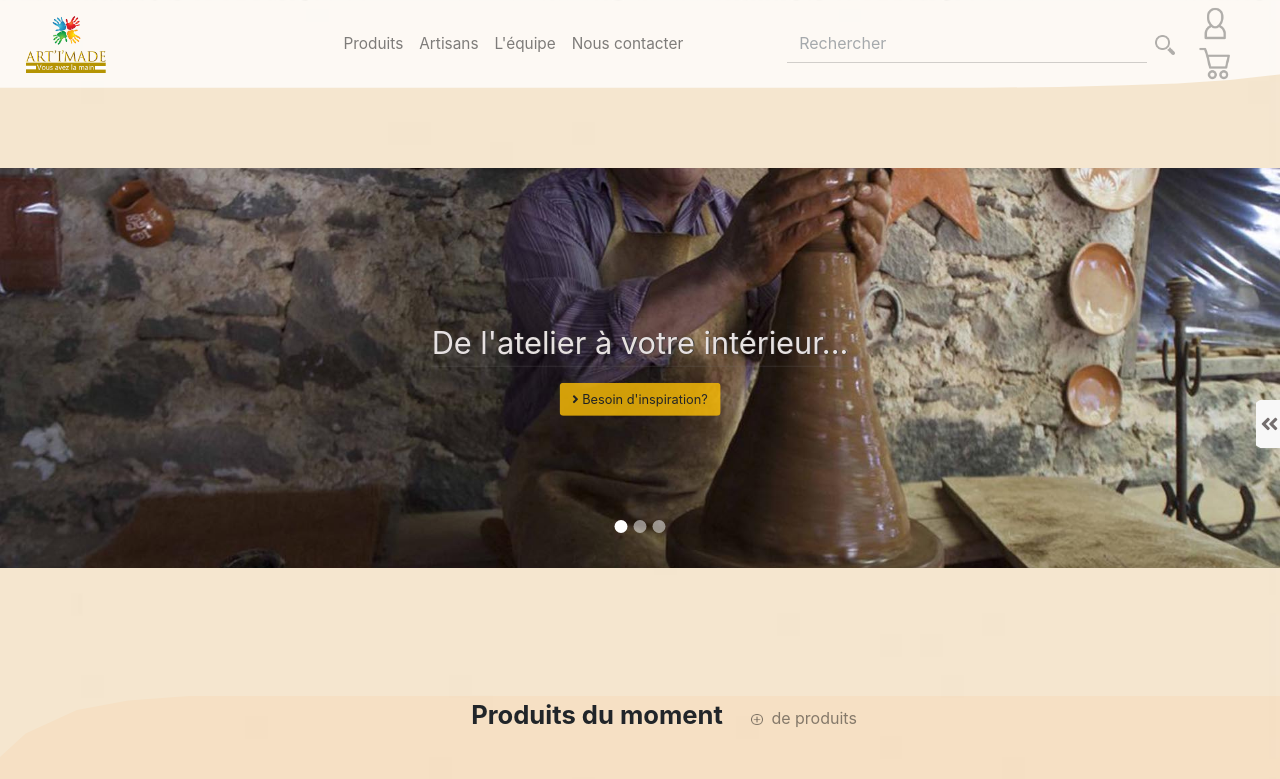
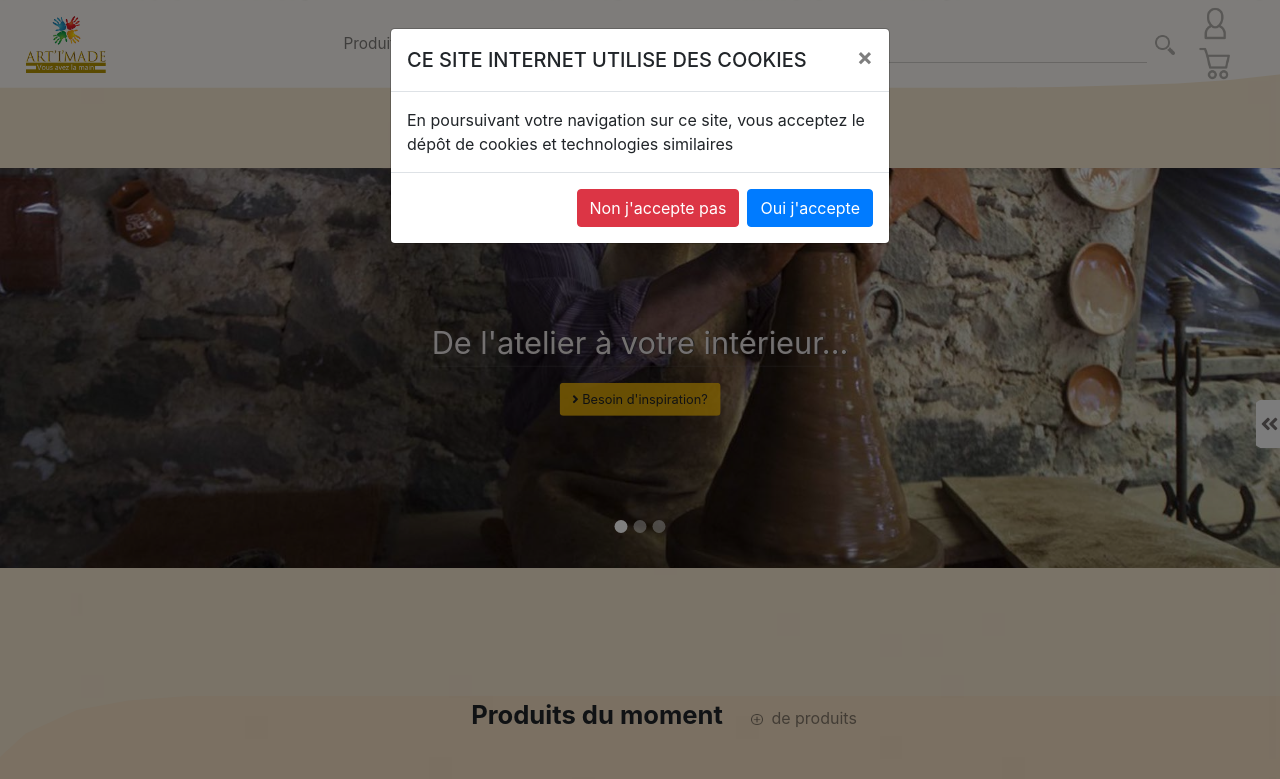
Before and after one commit to Unautrepseudo/TrainingCourse-project, a Symfony app: template templates/site/home.html.twig in a window 1280 px wide; the page is wider, and only the part inside the window is pictured. Shown: the top 779 px of that part. Run offline with Twig, Linux system fonts and the light colour scheme; the template is opened without the code that fills it, so the values that code supplies are empty; some libraries are stand-ins or nearby versions.

Commit message:
maj salif

```diff
--- a/templates/site/home.html.twig
+++ b/templates/site/home.html.twig
@@ -242,6 +242,29 @@
     </div>
     </section>
 
+    <section>
+ <div class="modal fade" id="staticBackdrop" data-backdrop="static" tabindex="-1" role="dialog" aria-labelledby="staticBackdropLabel" aria-hidden="true">
+  <div class="modal-dialog" role="document">
+    <div class="modal-content">
+      <div class="modal-header">
+        <h5 class="modal-title" id="staticBackdropLabel">CE SITE INTERNET UTILISE DES COOKIES</h5>
+        <button type="button" class="close" data-dismiss="modal" aria-label="Close">
+          <span aria-hidden="true">&times;</span>
+        </button>
+      </div>
+      <div class="modal-body">
+       En poursuivant votre navigation sur ce site, vous acceptez le dépôt de cookies et technologies similaires
+      </div>
+      <div class="modal-footer">
+        <button type="button" class="btn btn-danger" data-dismiss="modal">Non j'accepte pas</button>
+        <button type="button" class="btn btn-primary">Oui j'accepte</button>
+      </div>
+    </div>
+  </div>
+</div>
+
+    </section>
+
     <div class="clear2"></div>
 
 
```
